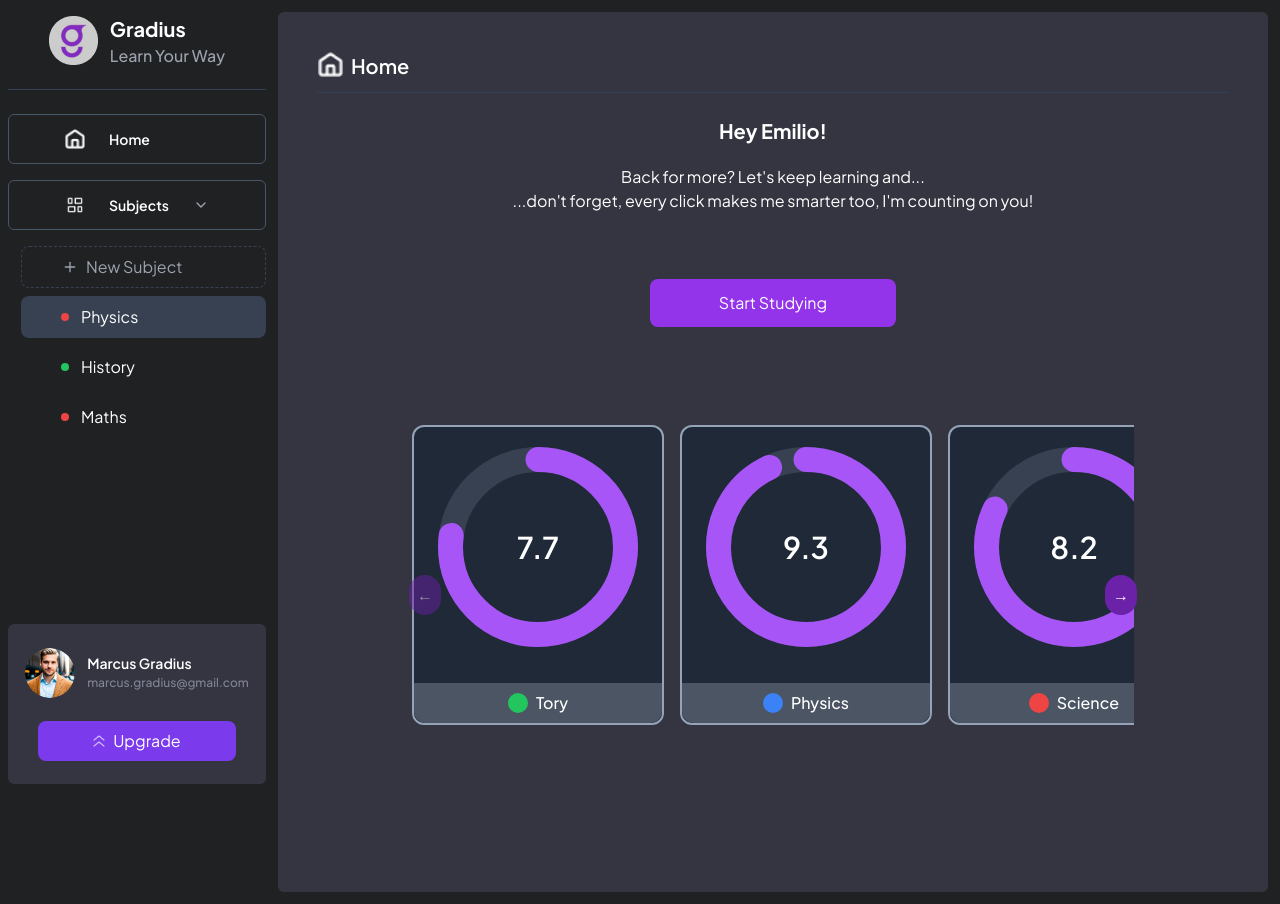
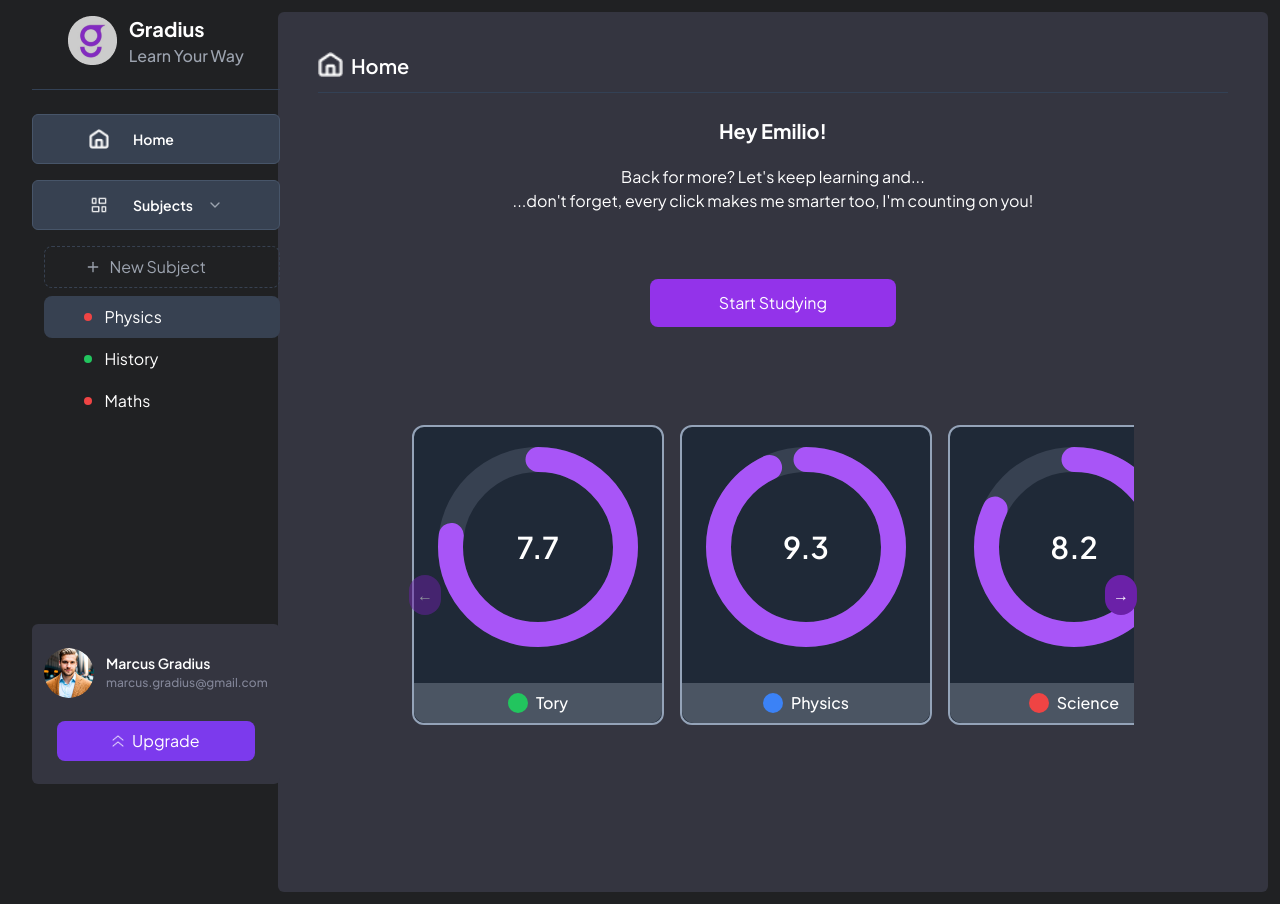
Before and after one commit to Dr-AddictStein/gradius-platform, a React (Vite) app: page /dashboard in a window 1280 px wide. Built offline with nearby package versions, Linux system fonts and the light colour scheme.

Commit message:
sidebar-fixing

```diff
--- a/src/Component/Sidebar.tsx
+++ b/src/Component/Sidebar.tsx
@@ -24,7 +24,7 @@ const Sidebar = () => {
     green: "bg-green-500",
     blue: "bg-blue-500",
   };
-
+  const [activeTab, setActiveTab] = React.useState("Home"); // Track active tab
   const [isSubjectsOpen, setIsSubjectsOpen] = React.useState(true);
 
   const subjects: Subject[] = [
@@ -40,7 +40,7 @@ const Sidebar = () => {
   };
 
   return (
-    <div className="h-screen py-4 pl-2 flex flex-col justify-between ">
+    <div className="fixed top-0 2xl:left-[270px] left-6 h-screen py-4 pl-2 flex flex-col justify-between">
       <div className="flex flex-col justify-between items-center h-full w-full">
         {/* Logo */}
         <div className="w-full flex flex-col items-center gap-6">
@@ -51,28 +51,41 @@ const Sidebar = () => {
               className="w-[49px] h-[49px] rounded"
             />
             <div>
-              <h1 className=" text-[20px] font-bold text-white">Gradius</h1>
+              <h1 className="text-[20px] font-bold text-white">Gradius</h1>
               <p className="text-[16px] font-medium text-gray-400">
                 Learn Your Way
               </p>
             </div>
           </div>
           <div className="w-full bg-slate-700 h-[1px]"></div>
-          <div className=" w-full flex flex-col items-center justify-center gap-4">
-            {/* Home */}
-            <button className="flex w-full h-[50px] justify-start px-14 gap-6 items-center rounded-[6px] border-[1px] border-slate-600">
+
+          {/* Navigation */}
+          <div className="w-full flex flex-col items-center justify-center gap-4">
+            {/* Home Button */}
+            <button
+              className={`flex w-full h-[50px] justify-start px-14 gap-6 items-center rounded-[6px] border-[1px] border-slate-600 ${
+                activeTab === "Home" ? "bg-gray-700" : "hover:bg-gray-700"
+              }`}
+              onClick={() => setActiveTab("Home")}
+            >
               <img src={homeIcon} alt="Home" className="h-[20px] w-[20px]" />
               <span className="text-[14px] font-semibold">Home</span>
             </button>
-            {/* Home */}
+
+            {/* Subjects Button */}
             <button
-              onClick={() => setIsSubjectsOpen(!isSubjectsOpen)}
-              className="flex w-full h-[50px] justify-between px-14  items-center rounded-[6px] border-[1px] border-slate-600"
+              onClick={() => {
+                setIsSubjectsOpen(!isSubjectsOpen);
+                setActiveTab("Subjects");
+              }}
+              className={`flex w-full h-[50px] justify-between px-14 items-center rounded-[6px] border-[1px] border-slate-600 ${
+                isSubjectsOpen ? "bg-gray-700" : "hover:bg-gray-700"
+              }`}
             >
               <div className="flex gap-6">
                 <img
                   src={subjectIcon}
-                  alt="Home"
+                  alt="Subjects"
                   className="h-[20px] w-[20px]"
                 />
                 <span className="text-[14px] font-semibold">Subjects</span>
@@ -84,20 +97,23 @@ const Sidebar = () => {
                 }`}
               />
             </button>
+
+            {/* Scrollable Subjects List */}
             {isSubjectsOpen && (
-              <div className="w-full flex  justify-end items-end">
-                <div className="w-full flex flex-col justify-end items-end gap-2">
+              <div className="w-full flex justify-end items-end">
+                <div className="w-[95%] flex flex-col justify-end items-end gap-2">
                   {/* New Subject Button */}
-                  <div className="w-[95%] h-[42px] px-10 border border-dashed border-gray-700 rounded-lg flex items-center gap-2 cursor-pointer hover:bg-gray-700 text-gray-400">
+                  <div className="w-full h-[42px] px-10 border border-dashed border-gray-700 rounded-lg flex items-center gap-2 cursor-pointer hover:bg-gray-700 text-gray-400">
                     <Plus size={16} />
                     <span>New Subject</span>
                   </div>
 
-                  {/* Subject List */}
+                  {/* Scrollable Subject List */}
+                  <div className="w-full max-h-[200px] overflow-y-auto scrollbar-hide">
                     {subjects.map((subject) => (
                       <div
                         key={subject.id}
-                      className={`w-[95%] h-[42px] flex items-center gap-3 px-10 rounded-lg  cursor-pointer text-white ${
+                        className={`w-full h-[42px] flex items-center gap-3 px-10 rounded-lg cursor-pointer text-white ${
                           subject.isActive ? "bg-gray-700" : "hover:bg-gray-700"
                         }`}
                       >
@@ -111,21 +127,26 @@ const Sidebar = () => {
                     ))}
                   </div>
                 </div>
+              </div>
             )}
           </div>
         </div>
 
-        {/* Navigation */}
-
         {/* User Profile */}
         <div className="w-full h-[160px] bg-[#343540] rounded-md p-3 flex flex-col items-center justify-around">
           <div className="flex gap-3">
-              <div className="">
-                <img src={user.avatar} alt="" className="rounded-full h-[50px] w-[50px]"/>
+            <div>
+              <img
+                src={user.avatar}
+                alt="User Avatar"
+                className="rounded-full h-[50px] w-[50px]"
+              />
             </div>
-              <div className=" flex flex-col items-start justify-center ">
+            <div className="flex flex-col items-start justify-center">
               <div className="text-[14px] font-semibold">{user.name}</div>
-                <div className="text-[#828597] font-medium text-[12px]">{user.email}</div>
+              <div className="text-[#828597] font-medium text-[12px]">
+                {user.email}
+              </div>
             </div>
           </div>
           {/* Upgrade Button */}
--- a/src/index.css
+++ b/src/index.css
@@ -10,3 +10,7 @@
 body {
   background-color: #202123;
 }
+
+.scrollbar-hide::-webkit-scrollbar {
+  display: none;
+}
```
Lines whose indentation alone changed are shown as unchanged.
